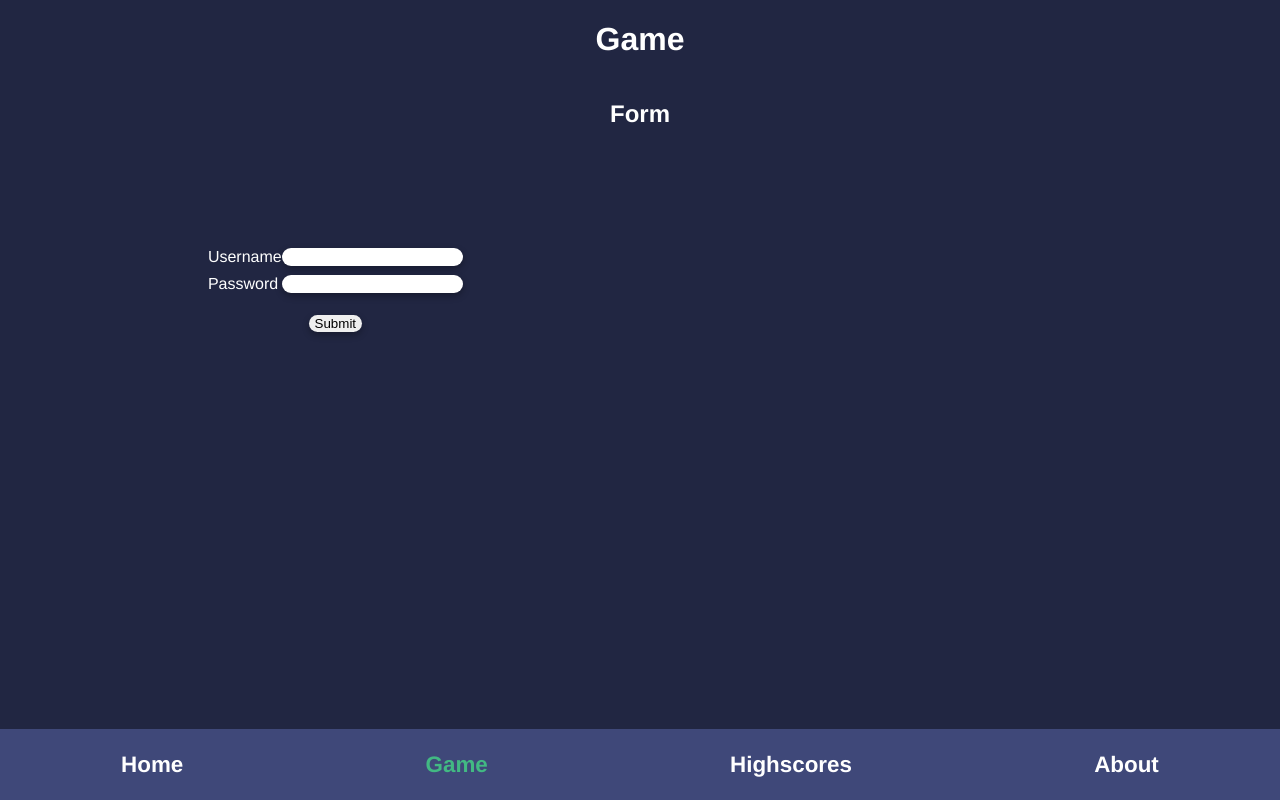
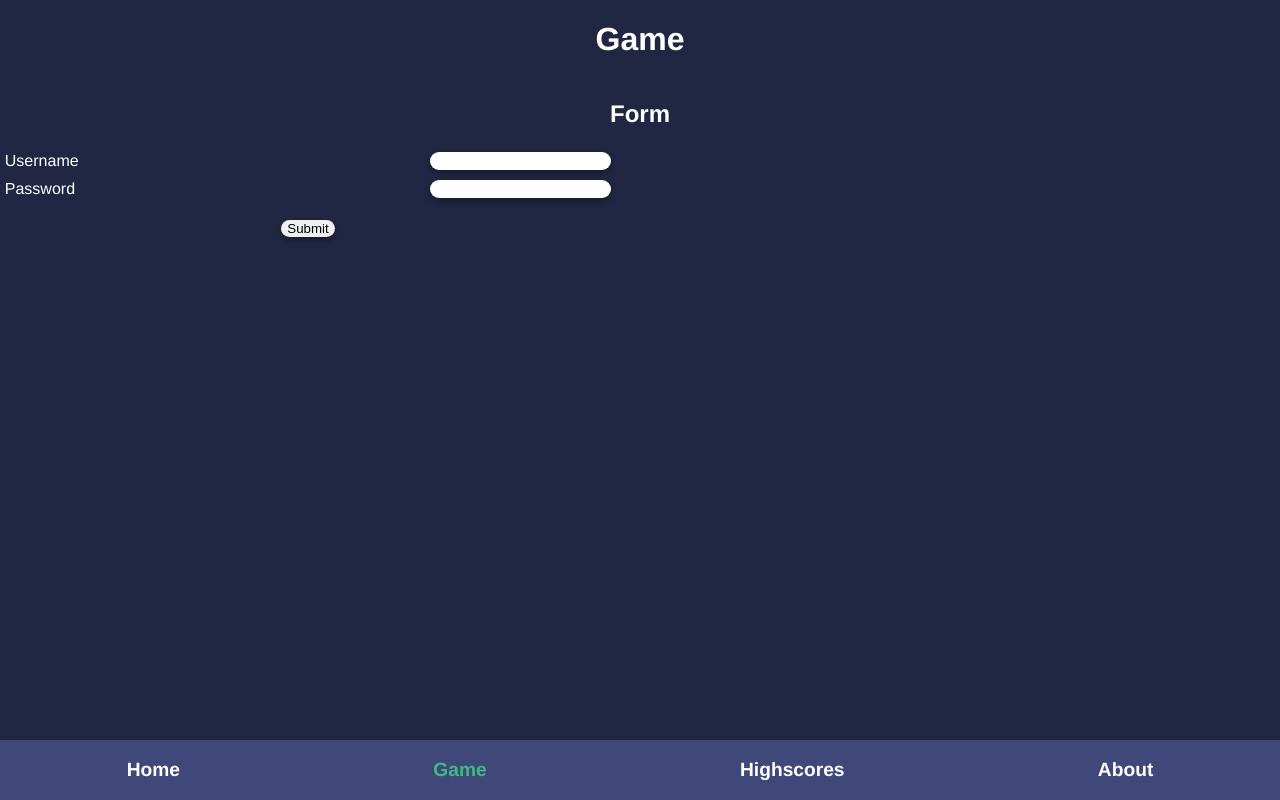
Before and after one commit to Rutabadev/Form, a Vue app: page /game in a window 1280 px wide. Built offline with nearby package versions, Linux system fonts and the light colour scheme.

Commit message:
css cleanup

```diff
--- a/src/App.vue
+++ b/src/App.vue
@@ -36,7 +36,7 @@ nav {
 
   a {
     padding: 1em;
-    font-size: 1.4em;
+    font-size: 1.2em;
     font-weight: bold;
     color: white;
     text-decoration: none;
--- a/src/components/Form/index.vue
+++ b/src/components/Form/index.vue
@@ -90,11 +90,12 @@ export default class Form extends Vue {
 
   form {
     display: grid;
-    grid-template: 1fr auto 4fr / repeat(6, 1fr);
+    grid-template: 1fr / 1fr 1fr;
     grid-gap: 0 3em;
 
     .inputs {
-      grid-area: 2 / 2;
+      grid-area: 1 / 1;
+      overflow: hidden;
 
       & > div {
         display: flex;
@@ -104,12 +105,12 @@ export default class Form extends Vue {
     }
 
     .rules {
-      grid-area: 2 / 4 / span 1 / span 2;
+      grid-area: 1 / 2;
       text-align: left;
     }
 
     .success {
-      grid-area: 2 / 4 / span 1 / span 2;
+      grid-area: 1 / 2;
     }
 
     ul {
```
